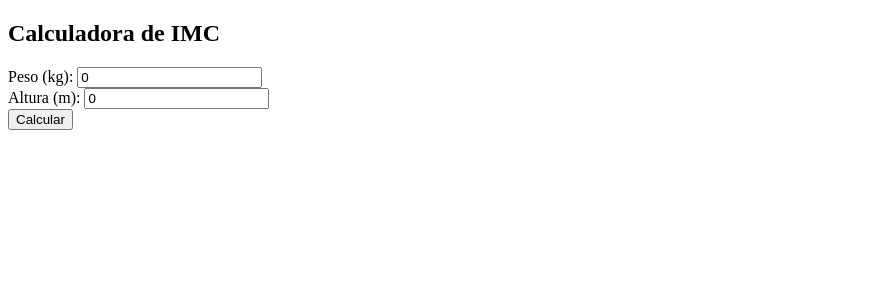
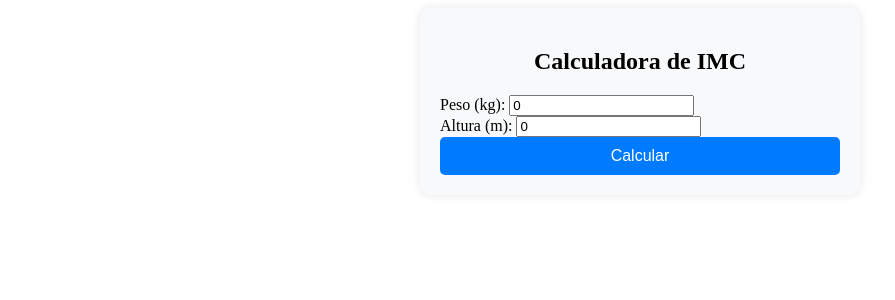
Before and after one commit to vivinivinicius/imc, an Angular app: page / in a window 1280 px wide. Shown: the top 300 px of the page, without its empty margins (0-895 px from the left). Built offline with nearby package versions, Linux system fonts and the light colour scheme.

Commit message:
added container

```diff
--- a/src/app/imc/imc.component.html
+++ b/src/app/imc/imc.component.html
@@ -1,4 +1,4 @@
-<div>
+<div class="calculadora-imc-container">
   <h2>Calculadora de IMC</h2>
   <div>
     <label for="peso">Peso (kg): </label>
```
